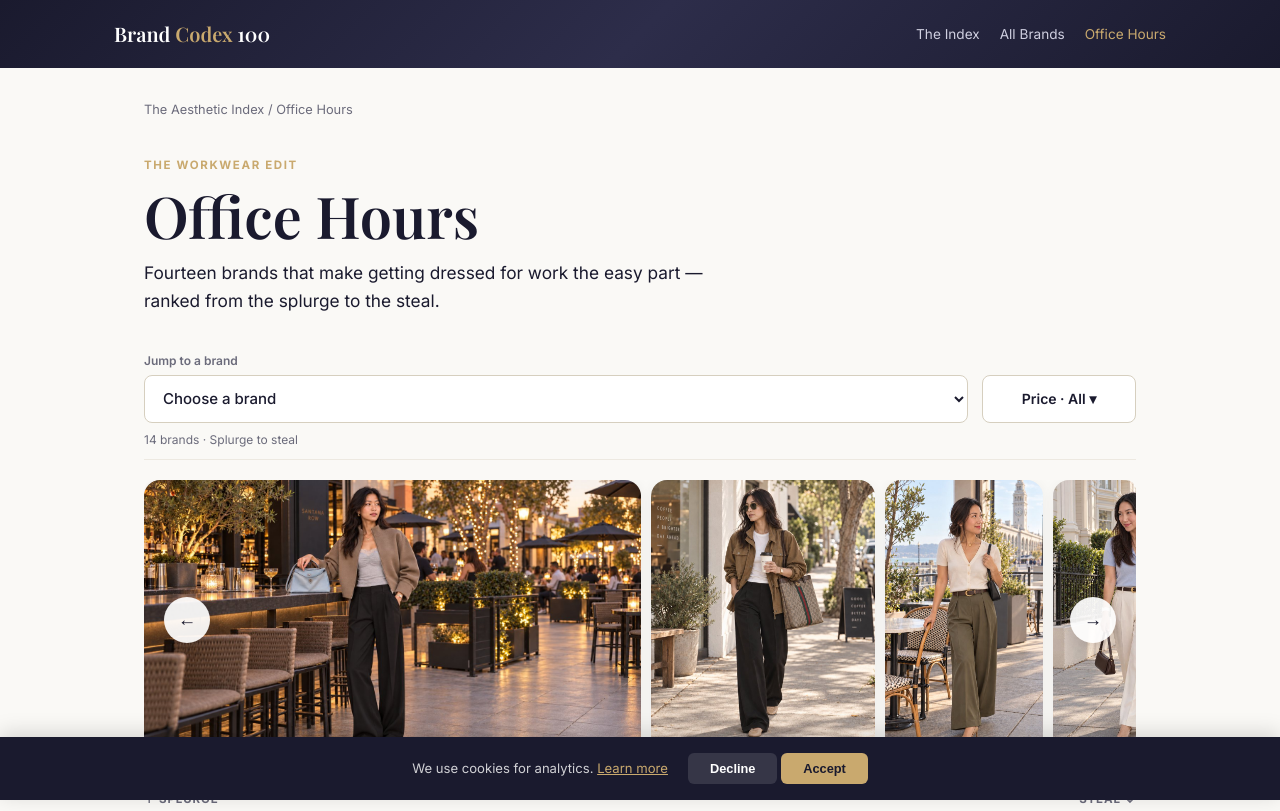
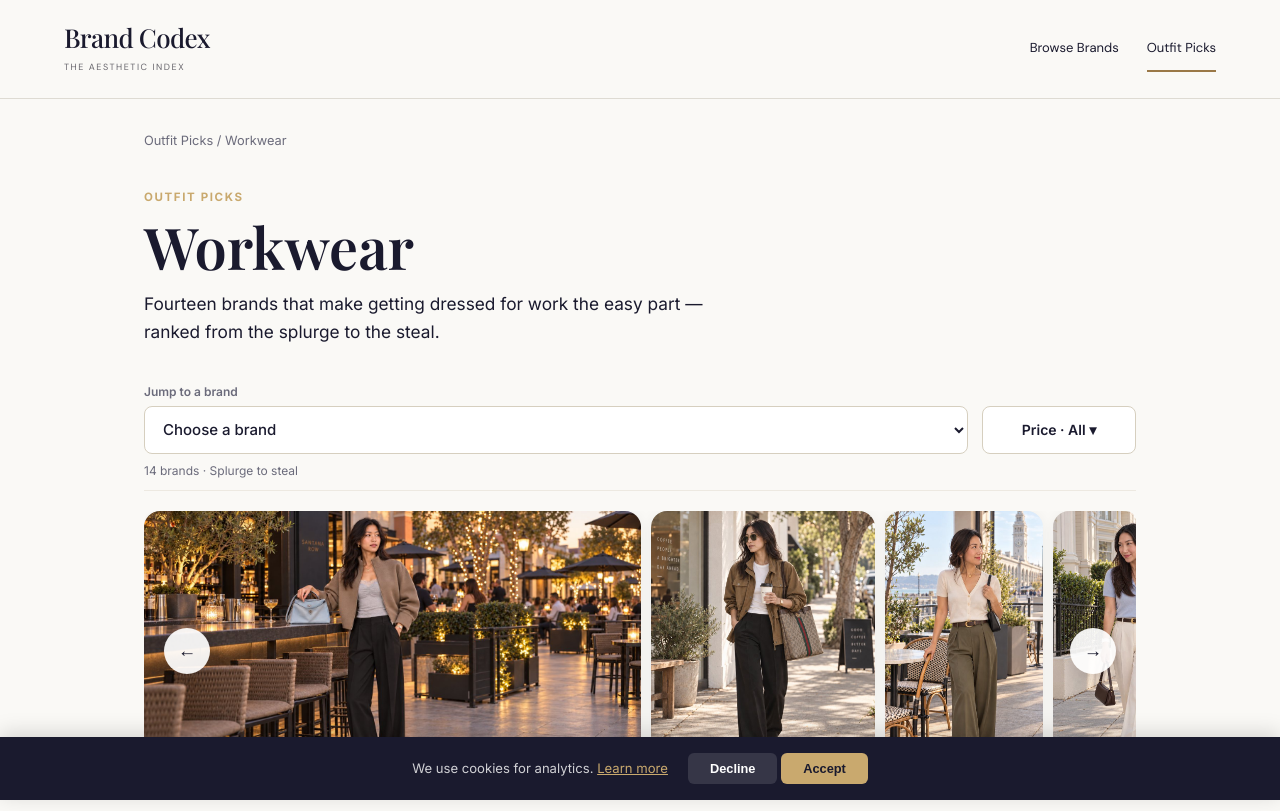
Before and after one commit to Luxemix/brandcodex100, a plain HTML site: page workwear/index.html in a window 1280 px wide. Shown: the top 811 px of the page. Drawn offline with nearby package versions, Linux system fonts and the light colour scheme; a script that the page names is missing; a web font is replaced by a local one.

Commit message:
Place Workwear under Outfit Picks with shared navigation
Use the approved Outfit Picks label and shared header/footer. Preserve all fourteen Workwear brands, images, shopping links, filters, and analytics.

```diff
--- a/workwear/index.html
+++ b/workwear/index.html
@@ -4,10 +4,10 @@
 <meta charset="UTF-8">
 <meta name="viewport" content="width=device-width, initial-scale=1.0, viewport-fit=cover">
 <meta name="theme-color" content="#1A1A2E">
-<title>Office Hours: The Workwear Edit — Brand Codex 100</title>
-<meta name="description" content="Office Hours: 14 workwear brands ranked from luxury to budget — Khaite to Uniqlo, with Aritzia, Theory, Argent and more. A Brand Codex 100 edit.">
+<title>Workwear — Outfit Picks | Brand Codex</title>
+<meta name="description" content="Workwear: 14 workwear brands ranked from luxury to budget — Khaite to Uniqlo, with Aritzia, Theory, Argent and more. A Brand Codex 100 edit.">
 <link rel="canonical" href="https://brandcodex100.com/workwear/">
-<meta property="og:title" content="Office Hours: The Workwear Edit — Brand Codex 100">
+<meta property="og:title" content="Workwear — Outfit Picks | Brand Codex">
 <meta property="og:description" content="14 workwear brands, ranked from luxury to budget.">
 <meta property="og:type" content="article">
 <meta property="og:url" content="https://brandcodex100.com/workwear/">
@@ -223,19 +223,15 @@ a:focus-visible,button:focus-visible,select:focus-visible,input:focus-visible{ou
 }
 @media(prefers-reduced-motion:reduce){html{scroll-behavior:auto!important}}
 </style>
+<link rel="stylesheet" href="/site-shell.css?v=20261031-navigation">
 </head>
 <body>
-<header class="site-header">
-  <div class="header-inner">
-    <a class="logo" href="/">Brand <span>Codex</span> 100</a>
-    <nav class="header-nav"><a href="/">The Index</a><a href="/brands/">All Brands</a><a href="/workwear/" style="color:var(--accent)">Office Hours</a></nav>
-  </div>
-</header>
+<header class="codex-header"><a class="codex-wordmark" href="/" aria-label="Brand Codex home">Brand Codex<span>The Aesthetic Index</span></a><nav aria-label="Main navigation"><a href="/#directory">Browse Brands</a><a href="/#outfit-picks" aria-current="location">Outfit Picks</a></nav></header>
 <main>
-  <nav class="crumb"><a href="/">The Aesthetic Index</a> / Office Hours</nav>
+  <nav class="crumb" aria-label="Breadcrumb"><a href="/#outfit-picks">Outfit Picks</a> / Workwear</nav>
   <section class="ww-hero">
-    <div class="ww-kicker">The Workwear Edit</div>
-    <h1>Office Hours</h1>
+    <div class="ww-kicker">Outfit Picks</div>
+    <h1>Workwear</h1>
     <p>Fourteen brands that make getting dressed for work the easy part — ranked from the splurge to the steal.</p>
   </section>
   <section class="ww-browse" aria-label="Browse the workwear edit">
@@ -259,7 +255,7 @@ a:focus-visible,button:focus-visible,select:focus-visible,input:focus-visible{ou
     </div>
     <p id="wwBrowseStatus" class="ww-browse-status" role="status">14 brands · Splurge to steal</p>
   </section>
-  <section class="ww-carousel" aria-label="Office Hours looks">
+  <section class="ww-carousel" aria-label="Workwear looks">
     <div class="ww-reel" id="wwTrack" tabindex="0">
       <figure class="ww-slide"><img src="/workwear/look-1.jpg" alt="Happy hour: taupe zip jacket, wide black trousers, blue flats" width="1400" height="788"></figure>
       <figure class="ww-slide"><img src="/workwear/look-2.jpg" alt="Morning coffee run: utility jacket, white tee, wide-leg trousers" width="880" height="1100" loading="lazy"></figure>
@@ -444,16 +440,12 @@ a:focus-visible,button:focus-visible,select:focus-visible,input:focus-visible{ou
   </script>
   <script async src="https://www.instagram.com/embed.js"></script>
   <p class="ww-note">Prices are approximate starting points for a blazer or equivalent suiting piece and change often — check the brand's site for current pricing. Direct links; some may become affiliate links later. Our picks are editorial first.</p>
-  <section class="signup">
-    <h2>The Drop</h2>
-    <p>One aesthetic-obsessed email a week. Rising brands, real picks, zero filler.</p>
-    <div class="kit-slot">
+
+</main>
+<footer class="codex-footer" id="site-info"><div class="codex-footer-top"><div class="codex-footer-brand"><a class="codex-wordmark" href="/">Brand Codex</a><p>Dress for the life you’re living.<br>An independent editorial directory. Not affiliated with listed brands.</p></div><section class="codex-signup" id="signup" aria-labelledby="signup-title"><h2 id="signup-title">Sign up for future updates</h2><div class="kit-slot">
       <!-- Kit form: "Brand Codex 100" (uid 7ab3aede58). Managed in Kit — never hand-edit or rebuild. -->
       <script async data-uid="7ab3aede58" src="https://luxemix.kit.com/7ab3aede58/index.js"></script>
-    </div>
-  </section>
-</main>
-<footer>Brand Codex 100 &middot; The Aesthetic Index &middot; <a href="/">brandcodex100.com</a></footer>
+    </div></section></div><div class="codex-footer-bottom"><div class="footer-links"><a href="/#site-info">Privacy, terms &amp; cookies</a><a href="mailto:hello@brandcodex100.com">Contact</a></div></div></footer>
 <script>
 (() => {
   'use strict';
```
